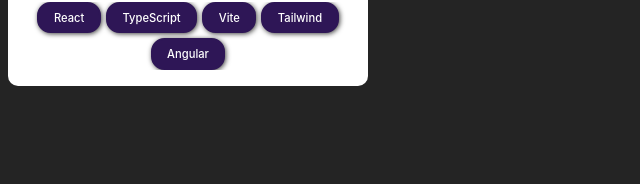
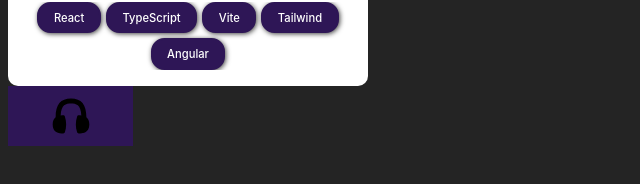
Before and after one commit to Xounder/portfolio, a React (Vite) app: page / in a window 1280 px wide. Shown: the part 376-560 px from the top of the page, without its empty margins (0-640 px from the left). Built offline with nearby package versions, Linux system fonts and the light colour scheme.

Commit message:
section-button component created

```diff
--- /dev/null
+++ b/src/components/SectionButton/SectionButton.css
@@ -0,0 +1,21 @@
+.section-button {
+    display: flex;
+    align-items: center;
+    justify-content: center;
+    background-color: #2E1656;
+    width: 125px;
+    height: 60px;
+    border: none;
+    cursor: pointer;
+}
+
+.section-button img {
+    width: 40px;
+    height: 40px;
+    color: white;
+}
+
+.section-button:hover {
+    background-color: rgba(47, 22, 86, 0.9);
+    transition: 0.2s;
+}
--- /dev/null
+++ b/src/components/SectionButton/SectionButton.tsx
@@ -0,0 +1,15 @@
+import './SectionButton.css';
+
+type SectionButtonProps = {
+    icon: string;
+    alt: string;
+    onClick: () => void;
+};
+
+export const SectionButton = ({ icon, alt, onClick }: SectionButtonProps) => {
+    return (
+        <button className='section-button' onClick={onClick}>
+            <img src={icon} alt={alt} />
+        </button>
+    );
+};
--- a/src/main.tsx
+++ b/src/main.tsx
@@ -3,6 +3,10 @@
 import './index.css'
 import { Button } from './components/Button/Button.tsx'
 import { ProjectCard } from './components/ProjectCard/ProjectCard.tsx'
+
+import { SectionButton } from './components/SectionButton/SectionButton.tsx'
+import fonesDeOuvidoIcon from './assets/fones-de-ouvido.svg';
+
 
 createRoot(document.getElementById('root')!).render(
   <StrictMode>
@@ -18,5 +22,11 @@
       tecnologies={['React', 'TypeScript', 'Vite', 'Tailwind', 'Angular']}
       link="https://github.com/AndresLopezDev"
     />
+    <SectionButton
+      icon={fonesDeOuvidoIcon}
+      alt="Ícone de um fone de ouvido"
+      onClick={() => console.log('clicked')}
+    />
+
   </StrictMode>,
 )
```
Also changed, not shown: src/assets/fones-de-ouvido.svg (added).
